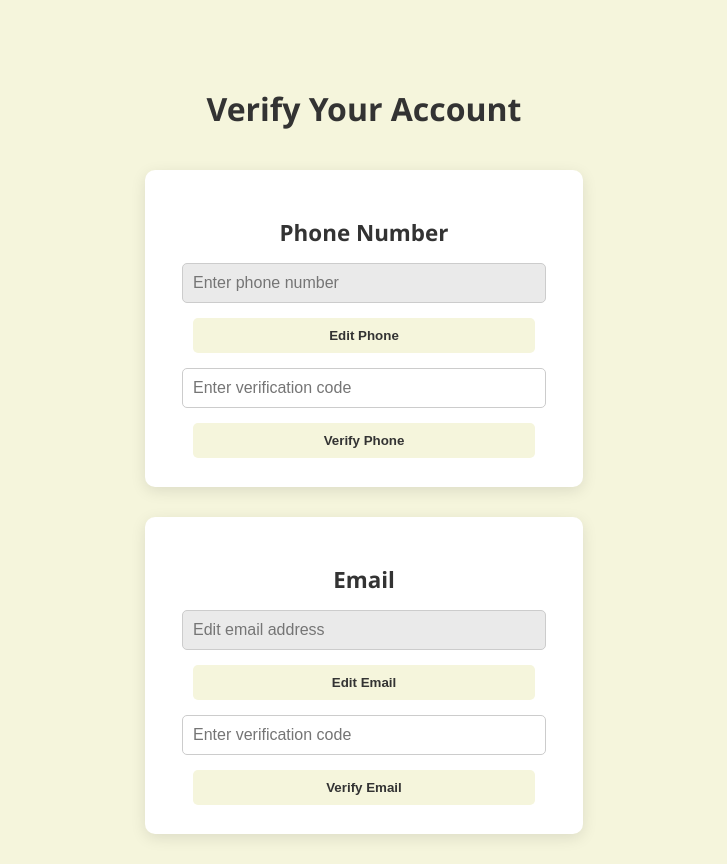
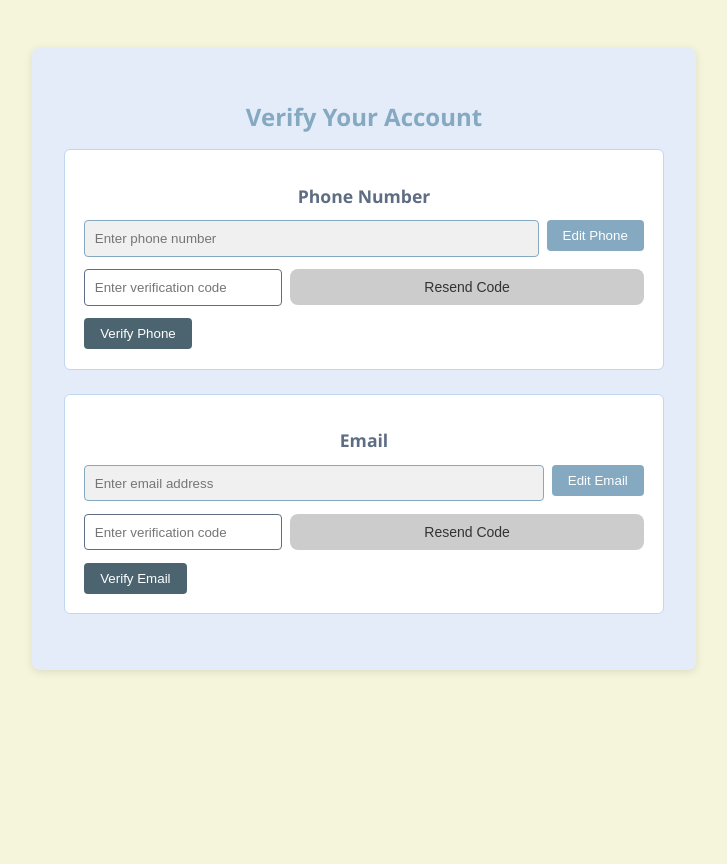
Before and after one commit to Bijengwa/ComeIn, a React (Create React App) app in the folder frontend/: page /verify in a window 1280 px wide. Shown: the whole page, without its empty margins (276-1003 px from the left). After the commit the page ends 800 px from the top, so only its background shows below. Built offline with nearby package versions, Linux system fonts and the light colour scheme.

Commit message:
Worked on the verify page, edit buttons and resend code button

```diff
--- a/frontend/src/App.js
+++ b/frontend/src/App.js
@@ -1,9 +1,10 @@
 import './App.css';
-import { BrowserRouter as Router, Routes, Route, Link } from 'react-router-dom';
+import { BrowserRouter as Router, Routes, Route } from 'react-router-dom';
 import Register from './components/auth/register';
 import Login from './components/auth/login';
 import VerificationPage from './components/auth/auth verify/VerificationPage';
 import Dashboard from './components/dashboard/dashboard.js'
+import ForgotPassword from './components/auth/forgotPassword/forgotPassword.js';
 
 function App() {
   return (
@@ -14,6 +15,7 @@ function App() {
         <Route path="/register" element={<Register />} />
         <Route path="/verify" element={<VerificationPage />} />
         <Route path="/dashboard" element={<Dashboard />} />
+        <Route path='/forgot-password' element={<ForgotPassword />} />
       </Routes>
     </Router>
   );
--- a/frontend/src/components/auth/auth verify/VerificationPage.js
+++ b/frontend/src/components/auth/auth verify/VerificationPage.js
@@ -1,4 +1,4 @@
-import React, { useState } from 'react';
+import React, { useState, useEffect } from 'react';
 import './verification.css';
 
 export default function VerificationPage() {
@@ -10,6 +10,24 @@ export default function VerificationPage() {
     const [canEditEmail, setCanEditEmail] = useState(false);
     const [success, setSuccess] = useState('');
     const [error, setError] = useState('');
+
+    const [phoneTimer, setPhoneTimer] = useState(0);
+    const [emailTimer, setEmailTimer] = useState(0);
+
+    // Countdown effects
+    useEffect(() => {
+        if (phoneTimer > 0) {
+            const interval = setInterval(() => setPhoneTimer(prev => prev - 1), 1000);
+            return () => clearInterval(interval);
+        }
+    }, [phoneTimer]);
+
+    useEffect(() => {
+        if (emailTimer > 0) {
+            const interval = setInterval(() => setEmailTimer(prev => prev - 1), 1000);
+            return () => clearInterval(interval);
+        }
+    }, [emailTimer]);
 
     const handleVerify = async (type) => {
         try {
@@ -35,13 +53,51 @@ export default function VerificationPage() {
         }
     };
 
+    const handleResendCode = async (type) => {
+        try {
+            let endpoint = '';
+            let payload = {};
+
+            if (type === 'phone') {
+                endpoint = '/api/auth/send-phone-otp/';
+                payload = { phone_number: phone };
+                setPhoneTimer(30);
+            } else if (type === 'email') {
+                endpoint = '/api/auth/resend-verification/';
+                payload = { email: email };
+                setEmailTimer(30);
+            }
+
+            const response = await fetch(endpoint, {
+                method: 'POST',
+                headers: { 'Content-Type': 'application/json' },
+                body: JSON.stringify(payload),
+            });
+
+            const data = await response.json();
+
+            if (response.ok) {
+                setSuccess(data.message || 'Code resent successfully.');
+                setError('');
+            } else {
+                setError(data.error || 'Resend failed.');
+                setSuccess('');
+            }
+        } catch (err) {
+            setError('Resend failed. Please try again.');
+            setSuccess('');
+        }
+    };
+
     return (
         <div className='verify-container'>
             <h2>Verify Your Account</h2>
 
             <div className='verify-credential'>
                 <h2>Phone Number</h2>
+
                 <div className='verifying'>
+                    <div className='credential' >
                         <input
                             type='text'
                             placeholder='Enter phone number'
@@ -51,12 +107,23 @@ export default function VerificationPage() {
                             className={!canEditPhone ? 'disabled' : ''}
                         />
                         <button onClick={() => setCanEditPhone(true)}>Edit Phone</button>
+                    </div>
+
+                    <div className='code-box'>
                         <input
                             type='text'
                             placeholder='Enter verification code'
                             value={phoneCode}
                             onChange={(e) => setPhoneCode(e.target.value)}
                         />
+                        <button
+                            className='resend-btn'
+                            onClick={() => handleResendCode('phone')}
+                            disabled={!canEditPhone || phoneTimer > 0}
+                        >
+                            {phoneTimer > 0 ? `Wait ${phoneTimer}s` : 'Resend Code'}
+                        </button>
+                    </div>
                     <button onClick={() => handleVerify('phone')}>Verify Phone</button>
                 </div>
             </div>
@@ -64,27 +131,40 @@ export default function VerificationPage() {
             <div className='verify-credential'>
                 <h2>Email</h2>
                 <div className='verifying'>
+                    <div className='credential'>
                     <input
                         type='text'
-                        placeholder='Edit email address'
+                        placeholder='Enter email address'
                         value={email}
                         disabled={!canEditEmail}
                         onChange={(e) => setEmail(e.target.value)}
                         className={!canEditEmail ? 'disabled' : ''}
                     />
                     <button onClick={() => setCanEditEmail(true)}>Edit Email</button>
+
+                    </div>
+
+                    <div className='code-box'>
                         <input
                             type='text'
                             placeholder='Enter verification code'
                             value={emailCode}
                             onChange={(e) => setEmailCode(e.target.value)}
                         />
+                        <button
+                            className='resend-btn'
+                            onClick={() => handleResendCode('email')}
+                            disabled={!canEditEmail || emailTimer > 0}
+                        >
+                            {emailTimer > 0 ? `Wait ${emailTimer}s` : 'Resend Code'}
+                        </button>
+                    </div>
                     <button onClick={() => handleVerify('email')}>Verify Email</button>
                 </div>
             </div>
 
-            {error && <p className='error'>{error}</p>}
-            {success && <p className='success'>{success}</p>}
+            {error && <p className='error-msg'>{error}</p>}
+            {success && <p className='success-msg'>{success}</p>}
         </div>
     );
 }
--- a/frontend/src/components/auth/auth verify/verification.css
+++ b/frontend/src/components/auth/auth verify/verification.css
@@ -1,89 +1,151 @@
+:root {
+  --primary-color: #84a9c0;
+  --secondary-color: #5e6d82;
+  --accent-color: #4b646f;
+  --bg-color: #c0d7ee;
+  --surface-color: #e4ecfa;
+  --text-color: #3c4a57;
+}
+
 body {
-    margin: 0;
-    font-family: 'Segoe UI', Tahoma, Geneva, Verdana, sans-serif;
-    background-color: #f5f5dc; /* beige background */
+  font-family: 'Segoe UI', sans-serif;
 }
 
 .verify-container {
-    display: flex;
-    flex-direction: column;
-    align-items: center;
-    justify-content: flex-start;
-    padding-top: 60px;
-    min-height: 100vh;
+  background-color: var(--surface-color);
+  padding: 2rem;
+  border-radius: 8px;
+  width: 90%;
+  max-width: 600px;
+  margin: 3rem auto;
+  box-shadow: 0 2px 8px rgba(0, 0, 0, 0.1);
+  color: var(--text-color);
 }
 
-.verify-container > h2 {
-    font-size: 2rem;
-    font-weight: bold;
-    color: #333;
-    margin-bottom: 40px;
+.verify-container h2 {
+  color: var(--primary-color);
+  text-align: center;
+  margin-bottom: 1rem;
 }
 
 .verify-credential {
-    background: #fff;
-    padding: 1.8rem;
-    border-radius: 10px;
-    box-shadow: 0 4px 15px rgba(0, 0, 0, 0.1);
-    margin-bottom: 30px;
-    width: 380px;
+  background-color: white;
+  border: 1px solid var(--bg-color);
+  border-radius: 6px;
+  padding: 1.2rem;
+  margin-bottom: 1.5rem;
 }
 
 .verify-credential h2 {
-    font-size: 1.4rem;
-    color: #333;
-    margin-bottom: 15px;
-    text-align: center;
+  font-size: 1.1rem;
+  margin-bottom: 0.8rem;
+  color: var(--secondary-color);
 }
 
 .verifying {
-    display: flex;
-    flex-direction: column;
-    align-items: center;
-    gap: 15px;
+  display: flex;
+  flex-direction: column;
+  gap: 0.8rem;
 }
 
-.verifying input {
-    width: 90%;
-    padding: 10px;
-    font-size: 1rem;
-    border: 1px solid #ccc;
-    border-radius: 5px;
+.credential {
+  display: flex;
+  gap: 0.5rem;
+  align-items: center;
 }
 
-.verifying button {
-    width: 90%;
-    padding: 10px;
-    background: #f5f5dc;
-    border: none;
-    border-radius: 5px;
-    font-weight: bold;
-    color: #333;
-    cursor: pointer;
-    transition: background 0.3s;
+.credential input {
+  flex: 1;
+  padding: 0.6rem;
+  border: 1px solid var(--primary-color);
+  border-radius: 4px;
 }
 
-.verifying button:hover {
-    background: #e2e2c4;
+.credential input.disabled {
+  background-color: #f0f0f0;
+  cursor: not-allowed;
 }
 
-.success {
-    color: green;
-    font-weight: bold;
-    margin-top: 20px;
+.credential button {
+  padding: 0.5rem 1rem;
+  background-color: var(--primary-color);
+  border: none;
+  border-radius: 4px;
+  color: white;
+  cursor: pointer;
 }
 
-.error {
-    color: red;
-    font-weight: bold;
-    margin-top: 20px;
+.credential button:hover {
+  background-color: var(--accent-color);
 }
-input:disabled,
-input.disabled {
-    background-color: #eaeaea;
-    color: #888;
-    cursor: not-allowed;
+
+.code-box {
+  display: flex;
+  gap: 0.5rem;
+  align-items: center;
 }
-input {
-    transition: background-color 0.3s ease, color 0.3s ease;
+
+.code-box input {
+  flex: 1;
+  padding: 0.6rem;
+  border: 1px solid var(--secondary-color);
+  border-radius: 4px;
 }
+
+.resend-btn {
+  background-color: var(--secondary-color);
+  color: white;
+  padding: 0.5rem 0.9rem;
+  border: none;
+  border-radius: 4px;
+  cursor: pointer;
+}
+
+.resend-btn[disabled] {
+  background-color: #ccc;
+  cursor: not-allowed;
+}
+
+button {
+  align-self: flex-start;
+  background-color: var(--accent-color);
+  color: white;
+  padding: 0.5rem 1rem;
+  border: none;
+  border-radius: 4px;
+  cursor: pointer;
+}
+
+button:hover {
+  background-color: var(--primary-color);
+}
+
+.error-msg {
+  color: red;
+  text-align: center;
+  margin-top: 1rem;
+}
+
+.success-msg {
+  color: green;
+  text-align: center;
+  margin-top: 1rem;
+}
+
+@media (max-width: 600px) {
+  .verify-container {
+    padding: 1rem;
+  }
+
+  .credential,
+  .code-box {
+    flex-direction: column;
+    align-items: stretch;
+  }
+
+  .credential button,
+  .resend-btn,
+  button {
+    width: 100%;
+  }
+}
--- /dev/null
+++ b/frontend/src/components/auth/forgotPassword/forgotPassword.css
@@ -0,0 +1,97 @@
+/* forgotPassword.css */
+
+.forgot-password-container {
+    display: flex;
+    justify-content: center;
+    align-items: center;
+    height: 100vh;
+    background-color: #f2f4f7;
+    padding: 20px;
+}
+
+.forgot-password-card {
+    background-color: #fff;
+    padding: 40px 30px;
+    border-radius: 10px;
+    box-shadow: 0 8px 16px rgba(0, 0, 0, 0.1);
+    width: 100%;
+    max-width: 400px;
+    text-align: center;
+}
+
+.forgot-password-card h2 {
+    margin-bottom: 10px;
+    font-size: 24px;
+    color: #333;
+}
+
+.forgot-password-card p {
+    font-size: 14px;
+    color: #666;
+    margin-bottom: 15px;
+}
+
+/* Toggle method button */
+.choice-btn {
+    background-color: transparent;
+    color: #4a90e2;
+    border: none;
+    cursor: pointer;
+    font-size: 14px;
+    margin-bottom: 20px;
+    text-decoration: underline;
+}
+
+.choice-btn:hover {
+    color: #2a6bbf;
+}
+
+/* Input field */
+.forgot-password-card input[type="email"],
+.forgot-password-card input[type="tel"] {
+    width: 100%;
+    padding: 12px 15px;
+    margin-bottom: 15px;
+    border: 1px solid #ccc;
+    border-radius: 8px;
+    font-size: 14px;
+    outline: none;
+    transition: border-color 0.3s ease;
+}
+
+.forgot-password-card input:focus {
+    border-color: #4a90e2;
+}
+
+/* Send button */
+.forgot-password-card button[type="submit"] {
+    width: 100%;
+    padding: 12px;
+    background-color: #4a90e2;
+    border: none;
+    color: white;
+    font-size: 16px;
+    border-radius: 8px;
+    cursor: pointer;
+    margin-bottom: 10px;
+}
+
+.forgot-password-card button[type="submit"]:hover {
+    background-color: #3a78c2;
+}
+
+/* Resend button */
+.resend-btn {
+    width: 100%;
+    padding: 10px;
+    background-color: #e0e0e0;
+    color: #333;
+    border: none;
+    border-radius: 8px;
+    font-size: 14px;
+    cursor: pointer;
+}
+
+.resend-btn:hover {
+    background-color: #cccccc;
+}
--- a/frontend/src/components/auth/register.js
+++ b/frontend/src/components/auth/register.js
@@ -131,7 +131,7 @@ export default function Register() {
                 </button>
 
                 <p className='login-link'>
-                    Already have an account? <a href="/login">Login</a>
+                    Already have an account? <a href="/">Login</a>
                 </p>
             </div>
         </div>
```
Also changed, not shown: frontend/src/components/auth/forgotPassword/forgotPassword.js (added, +66 -0 lines). Lines whose indentation alone changed are shown as unchanged.
